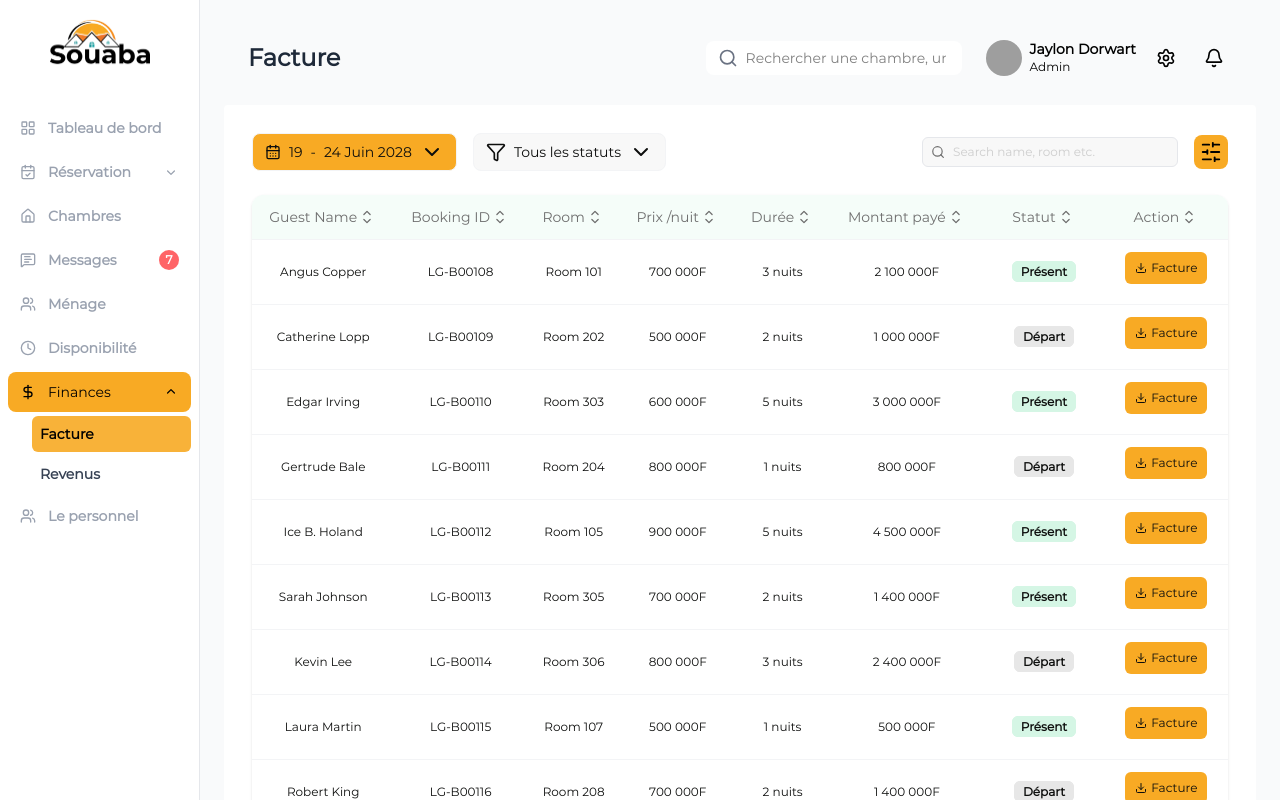
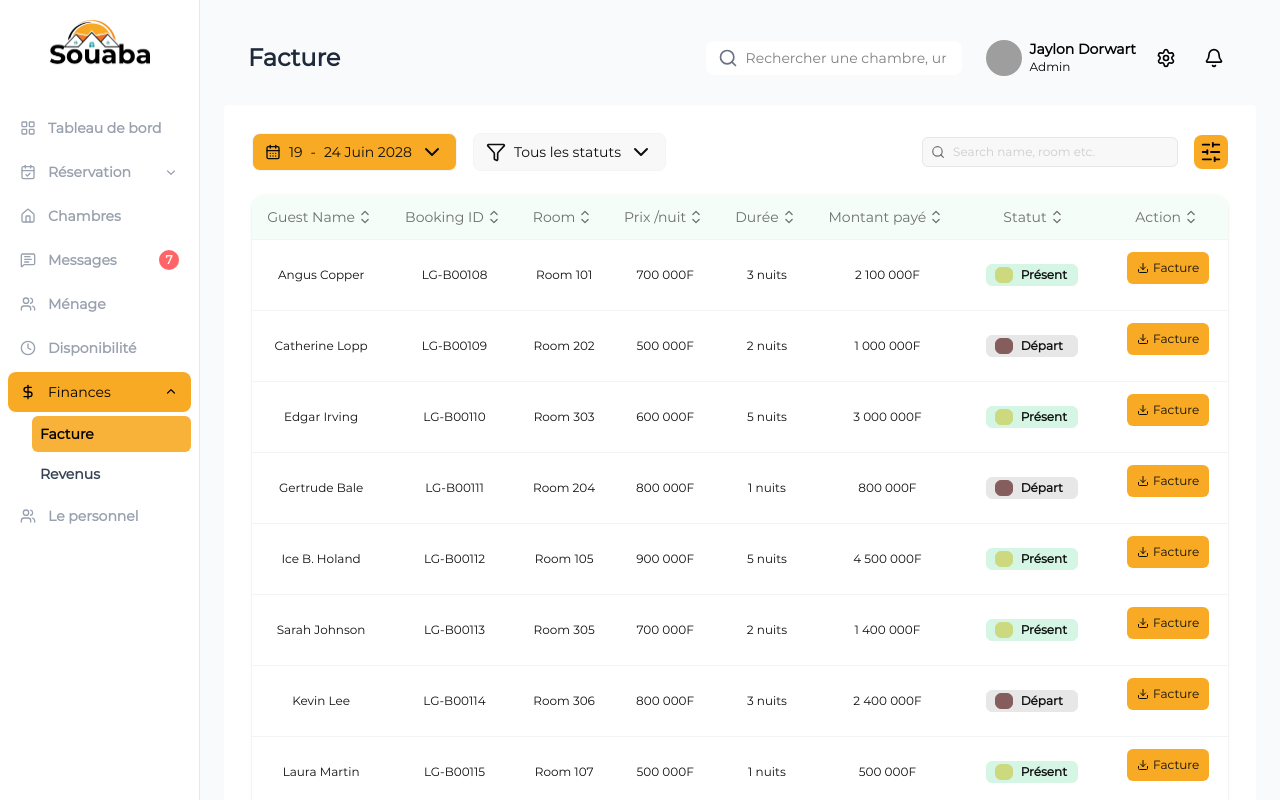
Before and after one commit to EdmondDossa/souaba-stage-dashboard, a Next.js app: page /finances/facture in a window 1280 px wide. Shown: the top 800 px of the page. Built offline with nearby package versions, Linux system fonts and the light colour scheme; grey boxes are pictures that could not be loaded.

Commit message:
modification du stetus au niveau du tableau

```diff
--- a/app/(main)/finances/facture/page.js
+++ b/app/(main)/finances/facture/page.js
@@ -125,7 +125,10 @@ return (
                 <td className="p-6 text-[#0D0E0D] text-xs font-medium">{r.nights} nuits</td>
                 <td className="p-6 text-[#0D0E0D] text-xs font-medium">{r.total}</td>
                 <td className="p-6 text-[#0D0E0D] text-xs font-bold">
-                <span className={`px-2 py-0.5 text-xs rounded-md border ${getStatusColor(r.status)}`}>{r.status}</span>
+                    <span className={`px-2 py-0.5 text-xs rounded-md border flex gap-2 w-23 ${getStatusColor(r.status)}`}>
+                        {r.status == "Présent" ? <span className="px-2 py-0.5 rounded-md border bg-[#CCD97E] border-[#CCD97E]"></span> : <span className="px-2 py-0.5 rounded-md border bg-[#865D5D] border-[#865D5D]"></span>}
+                        {r.status}
+                    </span>
                 </td>
                 <td className="px-4 py-3 flex justify-center">
                 <button className="flex items-center font-medium gap-1 text-xs bg-[#F8AA24] text-[#0D0E0D] px-2.5 py-2 rounded-md" onClick={() => setShowInvoice(true)}>
```
